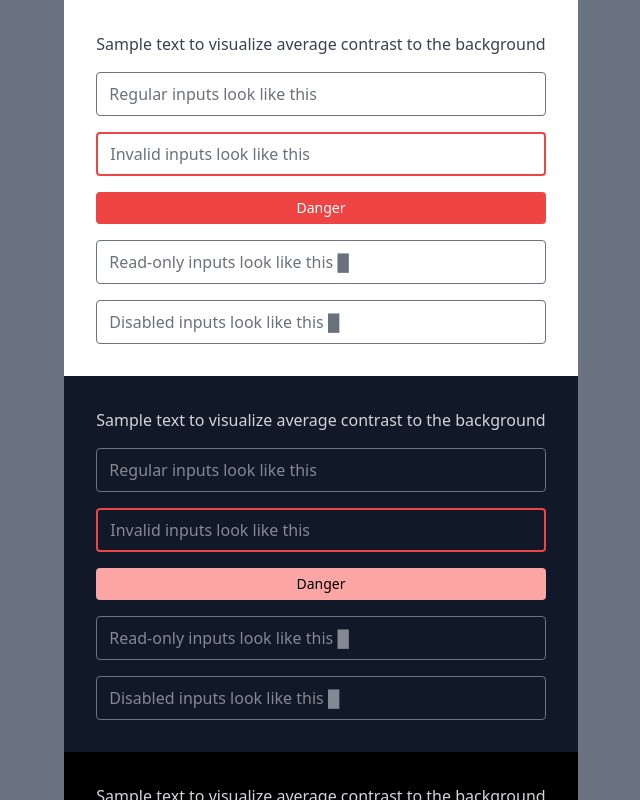
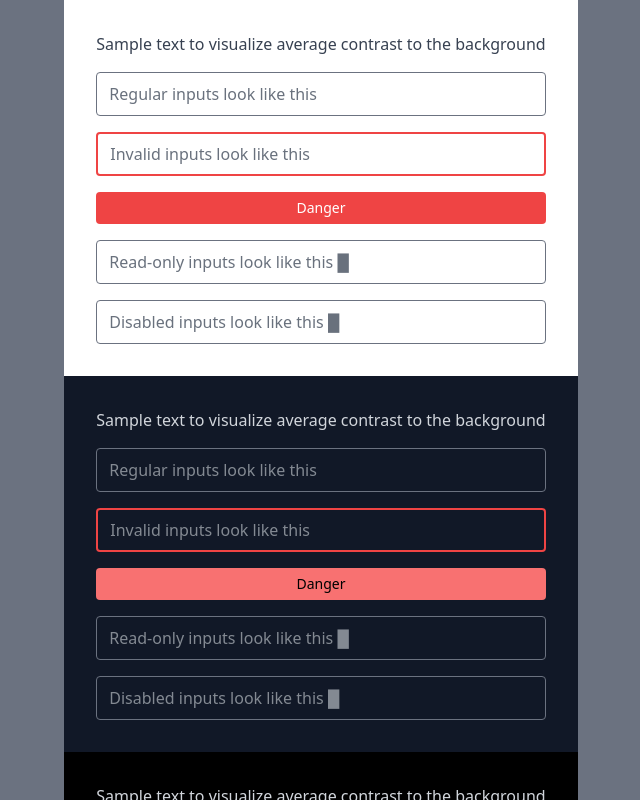
Before and after one commit to FlynnRider-000/nextjs-starter, a Next.js app: page / in a window 1280 px wide. Shown: the top 800 px of the page, without its empty margins (319-959 px from the left). Built offline with nearby package versions, Linux system fonts and the light colour scheme; some icons are missing.

Commit message:
refactor(Button): darken in dark mode

```diff
--- a/src/components/buttons/PrimaryButton.tsx
+++ b/src/components/buttons/PrimaryButton.tsx
@@ -36,7 +36,7 @@ export const PrimaryButton: PolymorphicForwardRefExoticComponent<
 				"dark:text-black text-white border-transparent",
 				{
 					"bg-black dark:bg-gray-100": intent === "neutral",
-					"bg-red-500 dark:bg-red-300": intent === "danger",
+					"bg-red-500 dark:bg-red-400": intent === "danger",
 				},
 				className,
 			)}
--- a/src/components/buttons/SecondaryButton.tsx
+++ b/src/components/buttons/SecondaryButton.tsx
@@ -43,13 +43,14 @@ export const SecondaryButton: PolymorphicForwardRefExoticComponent<
 			intent={intent}
 			className={clsx(
 				[
-					"dark:hover:bg-opacity-20",
-					intent === "neutral" ? "hover:bg-opacity-10" : "hover:bg-opacity-20",
+					intent === "neutral"
+						? "hover:bg-opacity-10 dark:hover:bg-opacity-20"
+						: "hover:bg-opacity-20 dark:hover:bg-opacity-30",
 				],
 				{
 					/* Text colors match the background colors in `PrimaryButton` */
 					"text-black dark:text-gray-100": intent === "neutral",
-					"text-red-500 dark:text-red-300": intent === "danger",
+					"text-red-500 dark:text-red-400": intent === "danger",
 				},
 				outline ? "border-gray-500" : "border-transparent",
 				className,
--- a/src/components/buttons/_Button.tsx
+++ b/src/components/buttons/_Button.tsx
@@ -62,7 +62,7 @@ export const Button: PolymorphicForwardRefExoticComponent<
 					/* Ring colors match background colors of a `PrimaryButton` */
 					"hover:bg-gray-700 dark:hover:bg-gray-300 ring-black dark:ring-gray-100":
 						intent === "neutral",
-					"hover:bg-red-400 dark:hover:bg-red-400 ring-red-500 dark:ring-red-300":
+					"hover:bg-red-400 dark:hover:bg-red-500 ring-red-500 dark:ring-red-400":
 						intent === "danger",
 				},
 				className,
```
